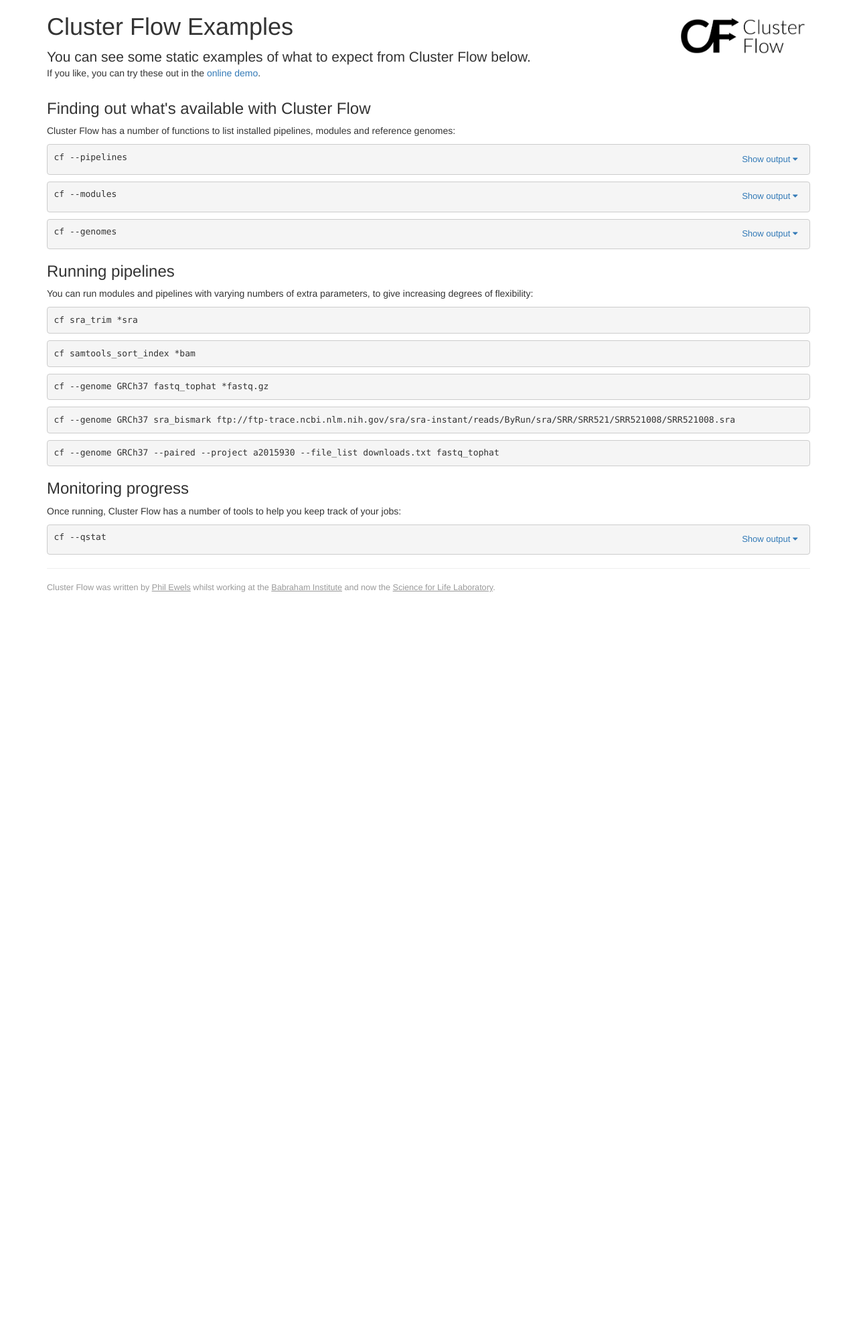
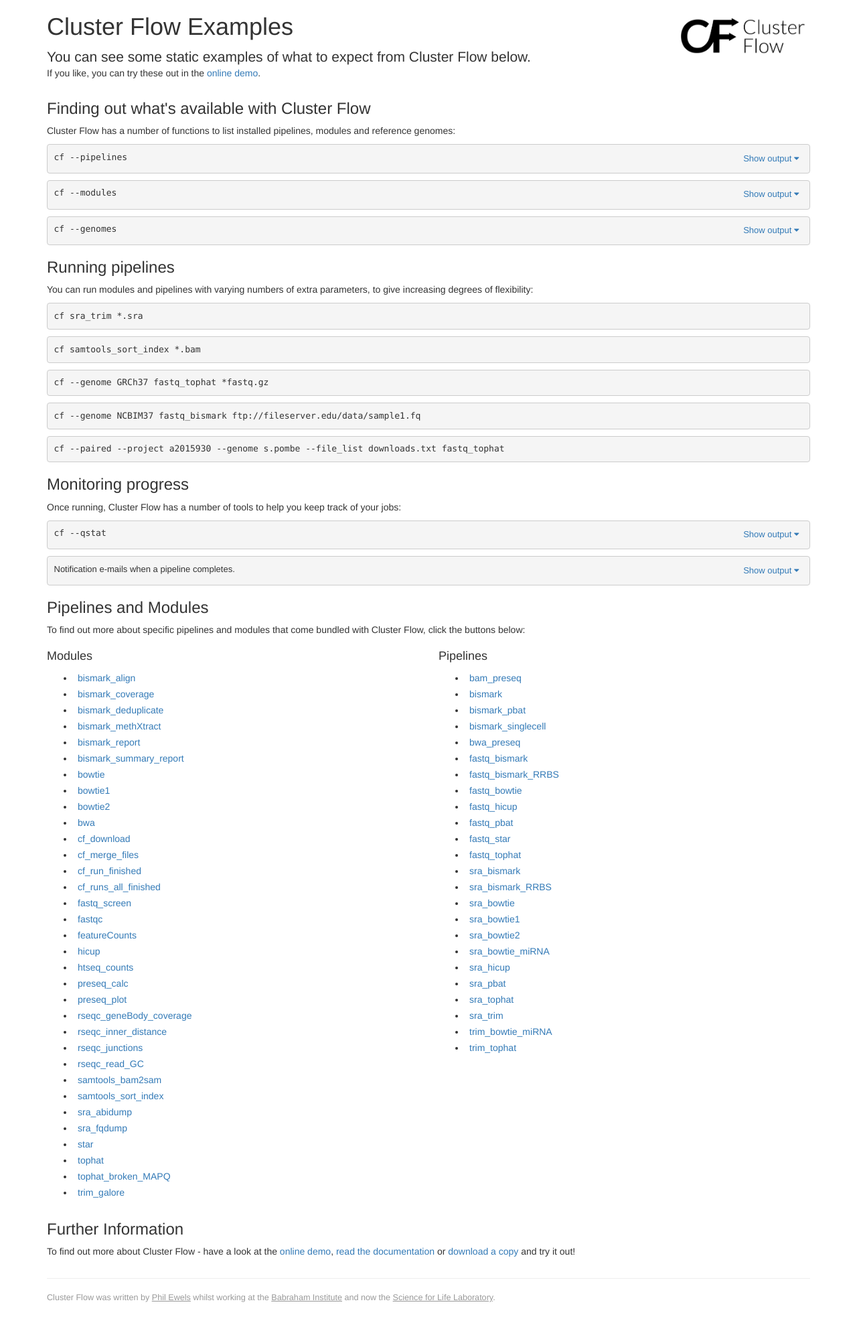
Before and after one commit to ewels/clusterflow-website, a PHP site: page /examples in a window 1280 px wide. Shown: the whole page at 67% size. Before the commit the page ends 884 px from the top, so only its background shows below. Run offline with PHP 8.4, Linux system fonts and the light colour scheme; some libraries are stand-ins or nearby versions.

Commit message:
Added more to the examples page.

```diff
--- a/demo/demo_js.js
+++ b/demo/demo_js.js
@@ -100,7 +100,7 @@ $( document ).ready( function() {
     $.each(modules.concat(pipelines), function(i, file){
         deferred.push( $.get("output/help/cf_help_"+file+".txt", function(text) { output['help_'+file] = '<pre>'+text+'<pre>'; }) );
     });
-    deferred.push( $.get("output/qstat.html", function(text) { output['qstat'] = '<pre>'+text+'</pre>'; }) );
+    deferred.push( $.get("output/qstat.html", function(text) { output['qstat'] = '<pre>'+text+'<p><small>Ok, I know this might not be the pipeline you launched. But hopefully it gives you the idea :)</small></p></pre>'; }) );
     deferred.push( $.get("output/email.html", function(text) { output['email'] = text; }) );
     deferred.push( $.get("output/fastq_example.txt", function(text) { output['fastq_example'] = text; }) );
     deferred.push( $.get("output/rm_text.txt", function(text) { output['rm_text'] = text.split("\n"); }) );
--- a/demo/output/qstat.html
+++ b/demo/output/qstat.html
@@ -6,11 +6,10 @@
  Cluster Flow ID:       fastq_bismark_1432818534
 ======================================================================
 
- - <span style="background-color: #fdf6e3; color: #b58900;"> trim_galore </span>                       <span style="color:#268bd2;">[3 cores]</span>
-      - bismark_align
-           - bismark_deduplicate
-                - bismark_methXtract
-                     - bismark_report
+ - <span style="background-color: #fdf6e3; color: #b58900;"> bismark_align </span>                     <span style="color:#268bd2;">[8 cores]</span>
+      - bismark_deduplicate
+           - bismark_methXtract
+               - bismark_report
 
  - <span style="background-color: #fdf6e3; color: #b58900;"> trim_galore </span>                       <span style="color:#268bd2;">[3 cores]</span>
       - bismark_align
@@ -31,5 +30,3 @@
            - bismark_deduplicate
                 - bismark_methXtract
                      - bismark_report
-
-<p><small>Ok, I know this might not be the pipeline you launched. But hopefully it gives you the idea :)</small></p>
--- a/examples/example_styles.css
+++ b/examples/example_styles.css
@@ -9,8 +9,11 @@ code, pre, pre code {
   font-family: 'Monaco', 'Source Code Pro', 'Consolas', 'Andale Mono', monospace;
 }
 
-.show-output {
+.sans_font, .show-output {
   font-family: 'Helvetica Neue', Helvetica, Arial, sans-serif;
+}
+.show-output, .mod-modal-btn {
+  padding: 0 4px;
 }
 .cmd_ex {
   margin: 10px 0 0;
@@ -23,3 +26,8 @@ code, pre, pre code {
   border-radius: 0 0 4px 4px;
   font-size: 12px;
 }
+
+#mod-modal .modal-body {
+  white-space: pre;
+  padding: 7px 15px;
+}
--- a/examples/examples_js.js
+++ b/examples/examples_js.js
@@ -1,6 +1,8 @@
 // Javascript for examples page
 
 $(document).ready(function(){
+
+    // Show output from commands
     $('.show-output').click(function(){
         var caret = $(this).children('i');
         var pre = $(this).parent();
@@ -15,4 +17,12 @@ $(document).ready(function(){
             });
         }
     });
+
+    // Info about mods and pipelines
+    $('.mod-modal-btn').click(function(){
+        $('.mod-modal-name').text($(this).text());
+         $.get("../demo/output/help/cf_help_"+$(this).text()+".txt", function(text) {
+             $('#mod-modal .modal-body').html(text.trim());
+        });
+    });
 });
--- a/examples/index.php
+++ b/examples/index.php
@@ -20,6 +20,7 @@
 
     <!-- Demo Javascript -->
     <script src="https://ajax.googleapis.com/ajax/libs/jquery/1.11.3/jquery.min.js"></script>
+    <script src="//maxcdn.bootstrapcdn.com/bootstrap/3.3.4/js/bootstrap.min.js"></script>
     <script src="examples_js.js"></script>
 
     <!-- HTML5 shim and Respond.js for IE8 support of HTML5 elements and media queries -->
@@ -57,17 +58,62 @@
     <h3>Running pipelines</h3>
     <p>You can run modules and pipelines with varying numbers of extra parameters, to give increasing degrees of flexibility:</p>
 
-    <pre class="cmd_ex">cf sra_trim *sra</pre>
-    <pre class="cmd_ex">cf samtools_sort_index *bam</pre>
+    <pre class="cmd_ex">cf sra_trim *.sra</pre>
+    <pre class="cmd_ex">cf samtools_sort_index *.bam</pre>
     <pre class="cmd_ex">cf --genome GRCh37 fastq_tophat *fastq.gz</pre>
-    <pre class="cmd_ex">cf --genome GRCh37 sra_bismark ftp://ftp-trace.ncbi.nlm.nih.gov/sra/sra-instant/reads/ByRun/sra/SRR/SRR521/SRR521008/SRR521008.sra</pre>
-    <pre class="cmd_ex">cf --genome GRCh37 --paired --project a2015930 --file_list downloads.txt fastq_tophat</pre>
+    <pre class="cmd_ex">cf --genome NCBIM37 fastq_bismark ftp://fileserver.edu/data/sample1.fq</pre>
+    <pre class="cmd_ex">cf --paired --project a2015930 --genome s.pombe --file_list downloads.txt fastq_tophat</pre>
 
     <h3>Monitoring progress</h3>
     <p>Once running, Cluster Flow has a number of tools to help you keep track of your jobs:</p>
 
     <pre class="cmd_ex">cf --qstat <button class="show-output btn-link pull-right">Show output <i class="fa fa-caret-down"></i></button></pre>
     <pre class="cmd_output"><?php echo file_get_contents('../demo/output/qstat.html'); ?></pre>
+
+    <pre class="cmd_ex"><span class="sans_font">Notification e-mails when a pipeline completes.</span> <button class="show-output btn-link pull-right">Show output <i class="fa fa-caret-down"></i></button></pre>
+    <pre class="cmd_output"><iframe src="../demo/output/email.html" style="width: 100%; height: 500px; background-color: #FFF; border: none;"></iframe></pre>
+
+    <h3>Pipelines and Modules</h3>
+    <p>To find out more about specific pipelines and modules that come bundled with Cluster Flow, click the buttons below:</p>
+
+    <div class="row">
+      <div class="col-sm-6">
+        <h4>Modules</h4>
+        <ul>
+          <?php
+          $modules = ['bismark_align', 'bismark_coverage', 'bismark_deduplicate', 'bismark_methXtract',
+                       'bismark_report', 'bismark_summary_report', 'bowtie', 'bowtie1', 'bowtie2', 'bwa',
+                       'cf_download', 'cf_merge_files', 'cf_run_finished', 'cf_runs_all_finished',
+                       'fastq_screen', 'fastqc', 'featureCounts', 'hicup', 'htseq_counts', 'preseq_calc',
+                       'preseq_plot', 'rseqc_geneBody_coverage', 'rseqc_inner_distance', 'rseqc_junctions',
+                       'rseqc_read_GC', 'samtools_bam2sam', 'samtools_sort_index', 'sra_abidump',
+                       'sra_fqdump', 'star', 'tophat', 'tophat_broken_MAPQ', 'trim_galore'];
+          foreach($modules as $mod){
+            echo '<li><button class="mod-modal-btn btn-link" data-toggle="modal" data-target="#mod-modal">'.$mod."</button></li>\n";
+          }
+          ?>
+        </ul>
+      </div>
+      <div class="col-sm-6">
+        <h4>Pipelines</h4>
+        <ul>
+          <?php
+          $pipelines = ['bam_preseq', 'bismark', 'bismark_pbat', 'bismark_singlecell', 'bwa_preseq',
+                       'fastq_bismark', 'fastq_bismark_RRBS', 'fastq_bowtie', 'fastq_hicup', 'fastq_pbat',
+                       'fastq_star', 'fastq_tophat', 'sra_bismark', 'sra_bismark_RRBS', 'sra_bowtie',
+                       'sra_bowtie1', 'sra_bowtie2', 'sra_bowtie_miRNA', 'sra_hicup', 'sra_pbat',
+                       'sra_tophat', 'sra_trim', 'trim_bowtie_miRNA', 'trim_tophat'];
+          foreach($pipelines as $p){
+            echo '<li><button class="mod-modal-btn btn-link" data-toggle="modal" data-target="#mod-modal">'.$p."</button></li>\n";
+          }
+          ?>
+        </ul>
+      </div>
+    </div>
+
+    <h3>Further Information</h3>
+    <p>To find out more about Cluster Flow - have a look at the <a href="../demo/">online demo</a>,
+      <a href="../0.4/">read the documentation</a> or <a href="../">download a copy</a> and try it out!</p>
 
 </div>
 
@@ -76,5 +122,21 @@
   <p class="f-txt">Cluster Flow was written by <a href="http://phil.ewels.co.uk" target="_blank">Phil Ewels</a> whilst working at the <a href="http://www.bioinformatics.babraham.ac.uk/" target="_blank">Babraham Institute</a> and now the <a href="http://www.scilifelab.se/facilities/genomics-applications/" target="_blank">Science for Life Laboratory</a>.</p>
 </footer>
 
+<!-- Help Modal -->
+<div class="modal fade" id="mod-modal" tabindex="-1" role="dialog" aria-hidden="true">
+  <div class="modal-dialog">
+    <div class="modal-content">
+      <div class="modal-header">
+        <button type="button" class="close" data-dismiss="modal" aria-label="Close"><span aria-hidden="true">&times;</span></button>
+        <h4 class="modal-title"><span class="mod-modal-name"></span> Help</h4>
+      </div>
+      <div class="modal-body">[help content loading]</div>
+      <div class="modal-footer">
+        <button type="button" class="btn btn-default" data-dismiss="modal">Close</button>
+      </div>
+    </div>
+  </div>
+</div>
+
 </body>
 </html>
```
